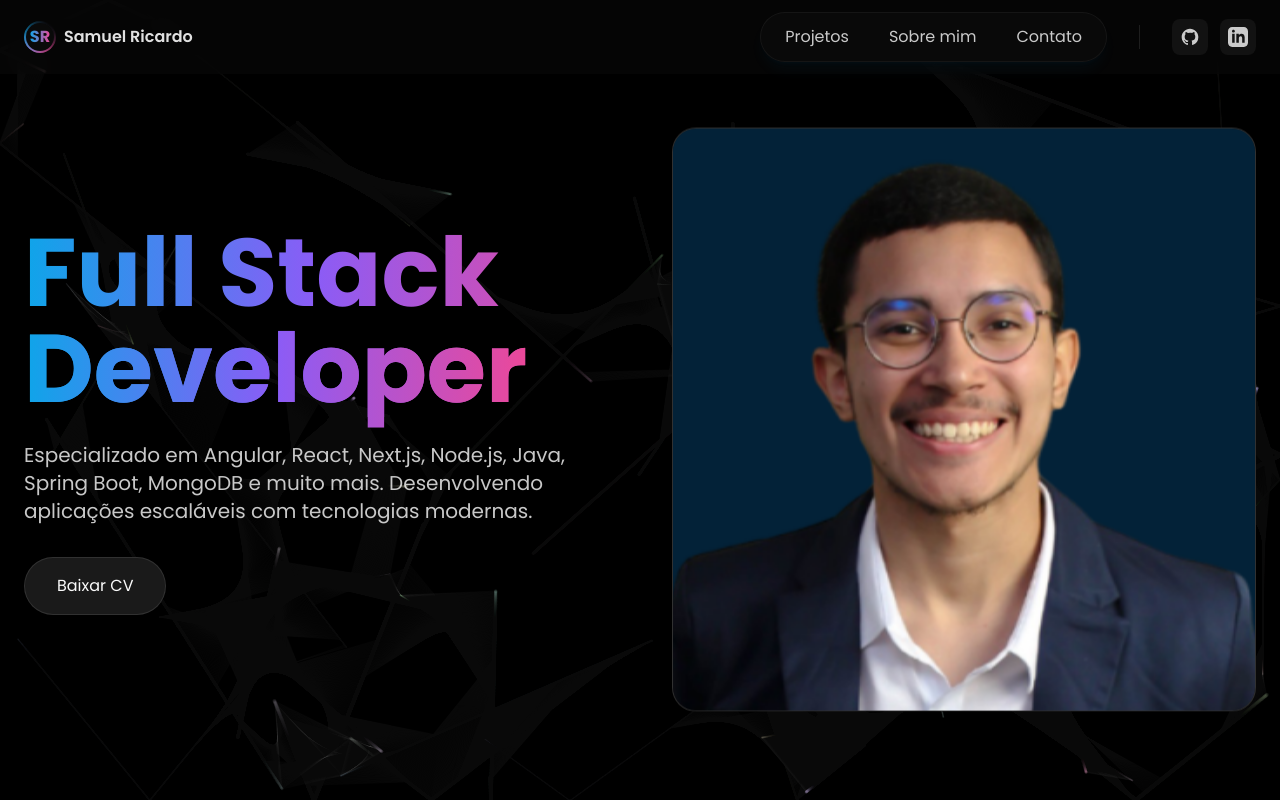
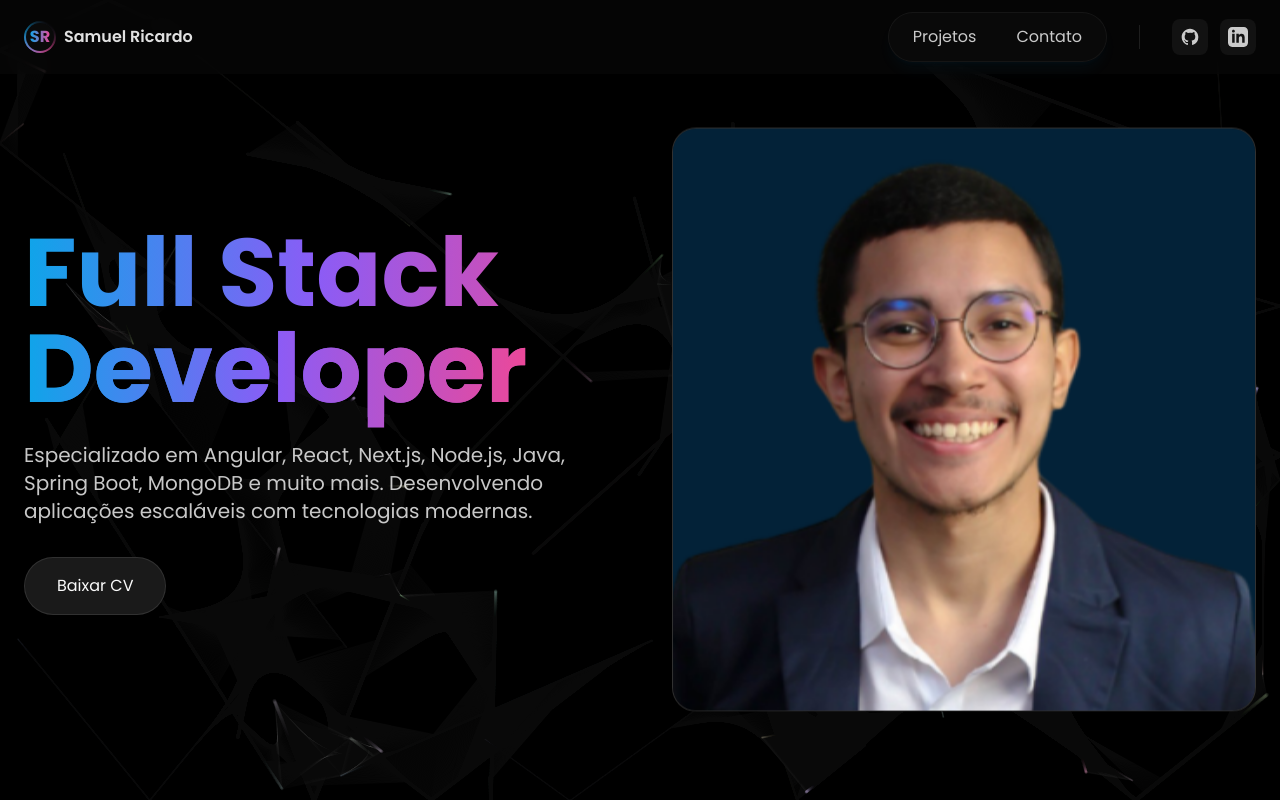
Before and after one commit to SamuelRicardos/portfolio-samuelricardo, a Next.js app: page / in a window 1280 px wide. Shown: the top 800 px of the page. Built offline with nearby package versions, Linux system fonts and the light colour scheme.

Commit message:
Remove sobremim

```diff
--- a/components/navbar.tsx
+++ b/components/navbar.tsx
@@ -7,7 +7,7 @@ import { Bars3Icon, XMarkIcon } from '@heroicons/react/24/outline';
 
 const navItems = [
   { name: 'Projetos', href: '/' },
-  { name: 'Sobre mim', href: '/sobremim' },
+  // { name: 'Sobre mim', href: '/sobremim' },
   { name: 'Contato', href: '/contato' },
 ];
 
```
